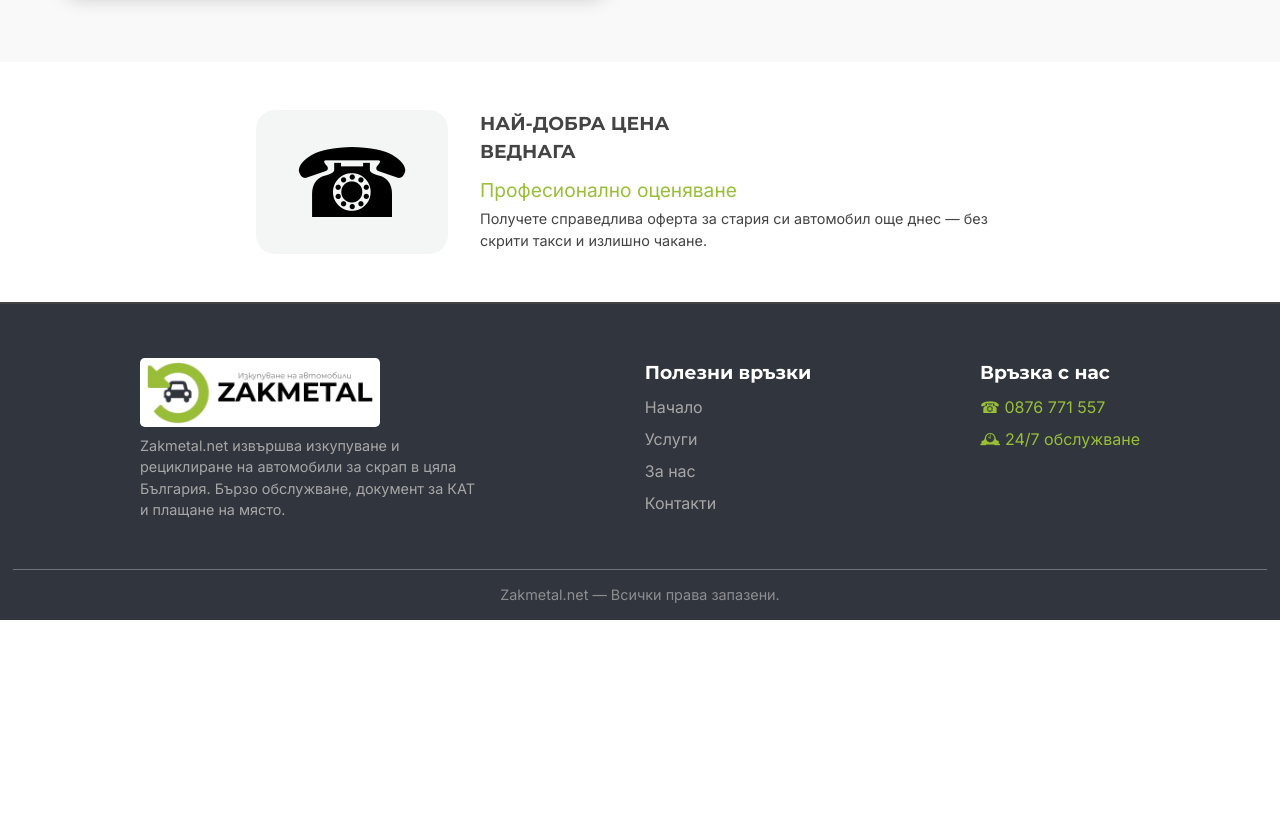
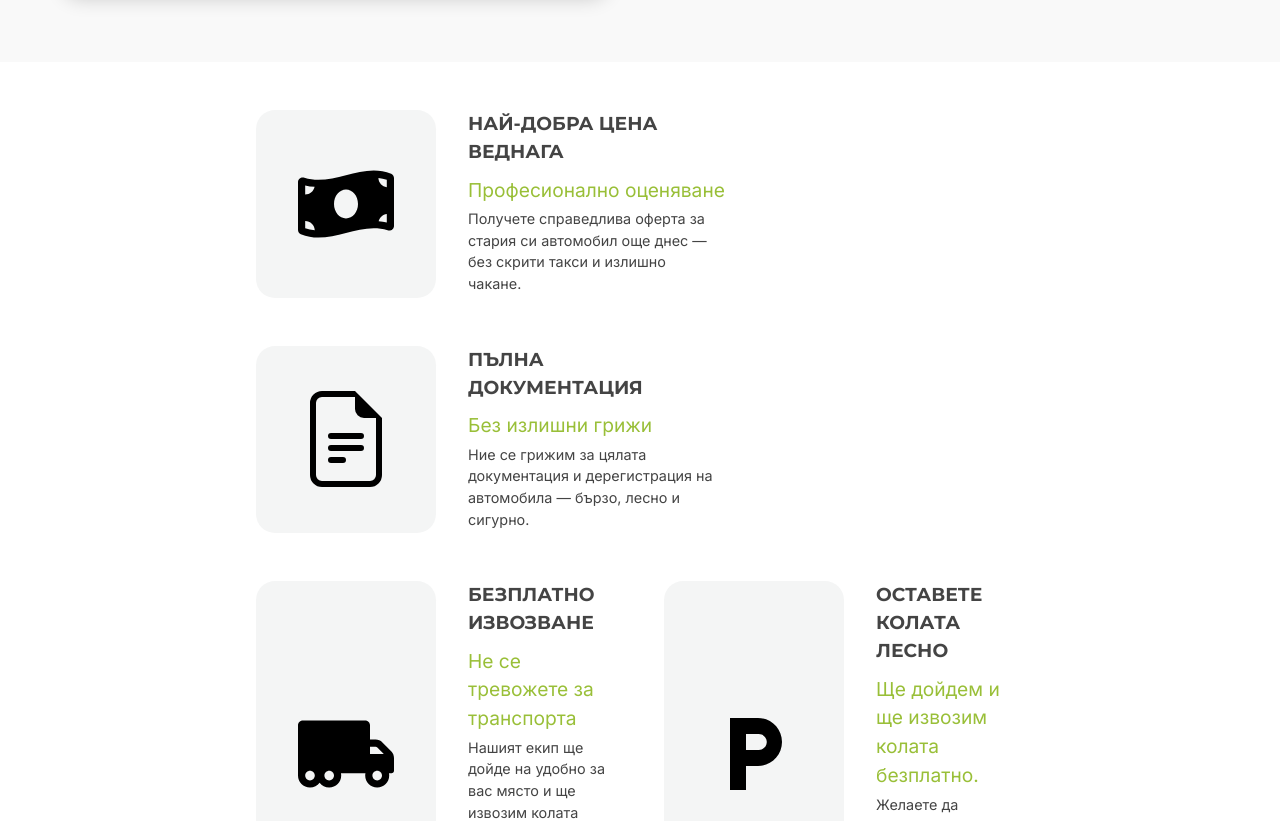
Before and after one commit to dako-23/Zakmetal, a React (Vite) app: page / in a window 1280 px wide. Shown: the part 1638-2459 px from the top of the page. Before the commit the page ends 2258 px from the top, so only its background shows below. Built offline with nearby package versions, Linux system fonts and the light colour scheme.

Commit message:
Add for-you section data and use react-icons
Introduced a new constants file for the for-you section data and refactored ForYou component to render items dynamically using this data. Added react-icons as a dependency and updated styles to support icon rendering.

```diff
--- a/package.json
+++ b/package.json
@@ -12,6 +12,7 @@
   "dependencies": {
     "react": "^19.1.0",
     "react-dom": "^19.1.0",
+    "react-icons": "^5.5.0",
     "react-router-dom": "^7.6.3"
   },
   "devDependencies": {
--- /dev/null
+++ b/src/components/constants/for-you-data.js
@@ -0,0 +1,11 @@
+import { FaMoneyBillWave, FaTruckMoving } from 'react-icons/fa';
+import { BsFileEarmarkText } from 'react-icons/bs';
+import { MdLocalParking } from 'react-icons/md';
+
+
+export const data = [
+    { icon: FaMoneyBillWave, title: 'НАЙ-ДОБРА ЦЕНА ВЕДНАГА', subTitle: 'Професионално оценяване', class: 'transition-colors hover:text-green-600', text: 'Получете справедлива оферта за стария си автомобил още днес — без скрити такси и излишно чакане.' },
+    { icon: BsFileEarmarkText, title: 'ПЪЛНА ДОКУМЕНТАЦИЯ', subTitle: 'Без излишни грижи', class: 'transition-colors hover:text-green-600', text: 'Ние се грижим за цялата документация и дерегистрация на автомобила — бързо, лесно и сигурно.' },
+    { icon: FaTruckMoving, title: 'БЕЗПЛАТНО ИЗВОЗВАНЕ', subTitle: 'Не се тревожете за транспорта', class: 'transition-colors hover:text-green-600', text: 'Нашият екип ще дойде на удобно за вас място и ще извозим колата напълно безплатно.' },
+    { icon: MdLocalParking, title: 'ОСТАВЕТЕ КОЛАТА ЛЕСНО', subTitle: 'Ще дойдем и ще извозим колата безплатно.', text: 'Желаете да докарате автомобила сами? Няма проблем — ще ви обслужим на място.' },
+];
--- a/src/components/for-you/For-you.css
+++ b/src/components/for-you/For-you.css
@@ -15,11 +15,11 @@
         gap: 2em;
     }
 
-        span {
+    .icon {
         display: flex;
         background-color: #F4F5F5;
-            padding: 0 1em 0 1em;
-            max-width: 180px;
+        min-width: 180px;
+        min-height: 180px;
         align-items: center;
         justify-content: center;
         font-size: 6em;
@@ -36,6 +36,7 @@
         margin-bottom: 0.2em;
         font-size: 1.2em;
         color: #99BF38;
+        max-width: 28ch;
     }
 
     p+p {
--- a/src/components/for-you/For-you.jsx
+++ b/src/components/for-you/For-you.jsx
@@ -1,20 +1,22 @@
 import './For-you.css'
+import { data } from '../constants/for-you-data.js';
 
 export default function ForYou() {
     return (
         <section className="section section-for-you">
             <div className="inner">
-                <div className="content">
-                    <span className="icon">
-                        ☎
-                    </span>
-                    <div className="info">
-                        <h3>НАЙ-ДОБРА ЦЕНА ВЕДНАГА</h3>
-                        <p>Професионално оценяване</p>
-                        <p>Получете справедлива оферта за стария си автомобил още днес — без скрити такси и излишно чакане.
-                        </p>
+                {data.map(({ icon: Icon, title, subTitle, text }) =>
+                    <div className="content" key={title}>
+                        <span className="icon">
+                            <Icon/>
+                        </span>
+                        <div className="info">
+                            <h3>{title}</h3>
+                            <p>{subTitle}</p>
+                            <p>{text}</p>
+                        </div>
                     </div>
-                </div>
+                )}
             </div>
         </section>
     );
```
Also changed, not shown: 1 other file (tests, documents, lock files or other folders). Lines whose indentation alone changed are shown as unchanged.
